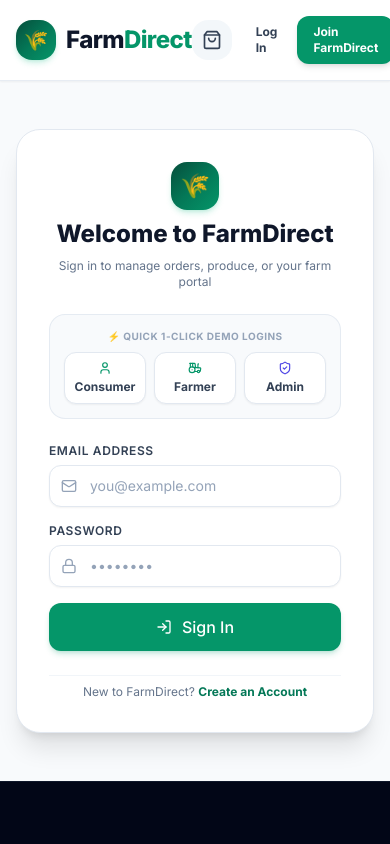
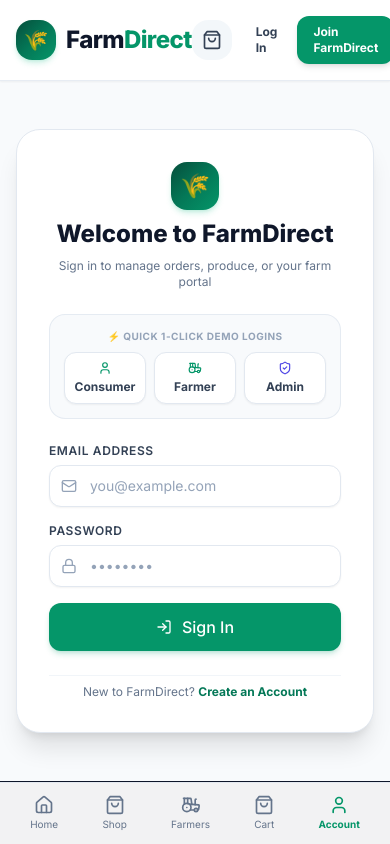
Before and after one commit to EishaanAgrawal/hui, a React (Vite) app in the folder frontend/: page /login in a window 390 px wide. Shown: the top 844 px of the page. Built offline with nearby package versions, Linux system fonts and the light colour scheme; the HTML template or start-up script is replaced by a standard one.

Commit message:
feat: add mobile phone navigation bar, responsive drawers, and touch optimizations

```diff
--- a/frontend/src/components/layout/DashboardLayout.tsx
+++ b/frontend/src/components/layout/DashboardLayout.tsx
@@ -1,4 +1,4 @@
-import React from 'react';
+import React, { useState } from 'react';
 import { Link, useLocation, useNavigate } from 'react-router-dom';
 import {
   Tractor,
@@ -13,6 +13,8 @@ import {
   ArrowLeft,
   LogOut,
   FolderTree,
+  Menu,
+  X,
 } from 'lucide-react';
 import { useAuth } from '../../context/AuthContext';
 
@@ -34,6 +36,7 @@ export const DashboardLayout: React.FC<DashboardLayoutProps> = ({
   const { user, logout } = useAuth();
   const location = useLocation();
   const navigate = useNavigate();
+  const [mobileDrawerOpen, setMobileDrawerOpen] = useState(false);
 
   const farmerNavItems = [
     { label: 'Overview', path: '/farmer/dashboard', icon: LayoutDashboard },
@@ -56,9 +59,34 @@ export const DashboardLayout: React.FC<DashboardLayoutProps> = ({
   const navItems = portalType === 'FARMER' ? farmerNavItems : adminNavItems;
   const isFarmer = portalType === 'FARMER';
 
+  const renderNavLinks = () => (
+    <nav className="px-3 space-y-1.5">
+      {navItems.map((item) => {
+        const Icon = item.icon;
+        const isActive = location.pathname === item.path;
+
+        return (
+          <Link
+            key={item.path}
+            to={item.path}
+            onClick={() => setMobileDrawerOpen(false)}
+            className={`flex items-center gap-3 px-3.5 py-2.5 rounded-xl text-xs font-bold transition duration-200 ${
+              isActive
+                ? 'bg-brand-600 text-white shadow-lg shadow-brand-600/30'
+                : 'text-slate-400 hover:text-white hover:bg-slate-800'
+            }`}
+          >
+            <Icon className="w-4 h-4" />
+            <span>{item.label}</span>
+          </Link>
+        );
+      })}
+    </nav>
+  );
+
   return (
     <div className="min-h-screen bg-slate-50 flex">
-      {/* Sidebar */}
+      {/* Desktop Sidebar */}
       <aside className="w-64 bg-slate-900 text-slate-300 flex flex-col justify-between hidden md:flex border-r border-slate-800">
         <div>
           {/* Header */}
@@ -98,28 +126,7 @@ export const DashboardLayout: React.FC<DashboardLayoutProps> = ({
             </div>
           </div>
 
-          {/* Navigation items */}
-          <nav className="px-3 space-y-1.5">
-            {navItems.map((item) => {
-              const Icon = item.icon;
-              const isActive = location.pathname === item.path;
-
-              return (
-                <Link
-                  key={item.path}
-                  to={item.path}
-                  className={`flex items-center gap-3 px-3.5 py-2.5 rounded-xl text-xs font-bold transition duration-200 ${
-                    isActive
-                      ? 'bg-brand-600 text-white shadow-lg shadow-brand-600/30'
-                      : 'text-slate-400 hover:text-white hover:bg-slate-800'
-                  }`}
-                >
-                  <Icon className="w-4 h-4" />
-                  <span>{item.label}</span>
-                </Link>
-              );
-            })}
-          </nav>
+          {renderNavLinks()}
         </div>
 
         {/* Footer Actions */}
@@ -142,29 +149,104 @@ export const DashboardLayout: React.FC<DashboardLayoutProps> = ({
         </div>
       </aside>
 
+      {/* Mobile Slide-Over Drawer */}
+      {mobileDrawerOpen && (
+        <div className="fixed inset-0 z-50 md:hidden flex">
+          <div
+            className="fixed inset-0 bg-slate-900/60 backdrop-blur-sm animate-fade-in"
+            onClick={() => setMobileDrawerOpen(false)}
+          />
+
+          <div className="relative w-72 max-w-[80vw] bg-slate-900 text-slate-300 flex flex-col justify-between p-4 shadow-2xl z-10 animate-slide-left">
+            <div>
+              <div className="flex items-center justify-between pb-4 mb-4 border-b border-slate-800">
+                <Link to="/" className="flex items-center gap-2">
+                  <span className="text-lg">🌾</span>
+                  <span className="text-lg font-black text-white">FarmDirect</span>
+                </Link>
+                <button
+                  onClick={() => setMobileDrawerOpen(false)}
+                  className="p-1.5 rounded-lg text-slate-400 hover:text-white hover:bg-slate-800"
+                >
+                  <X className="w-5 h-5" />
+                </button>
+              </div>
+
+              {/* User badge */}
+              <div className="p-3 mb-4 rounded-xl bg-slate-800 border border-slate-700 flex items-center gap-3">
+                <img
+                  src={
+                    user?.avatar ||
+                    'https://images.unsplash.com/photo-1534528741775-53994a69daeb?auto=format&fit=crop&q=80&w=150'
+                  }
+                  alt={user?.name}
+                  className="w-8 h-8 rounded-lg object-cover ring-2 ring-brand-500"
+                />
+                <div className="min-w-0 flex-1">
+                  <p className="text-xs font-bold text-white truncate">{user?.name}</p>
+                  <p className="text-[10px] text-brand-400 font-semibold">{user?.role}</p>
+                </div>
+              </div>
+
+              {renderNavLinks()}
+            </div>
+
+            <div className="pt-4 border-t border-slate-800 space-y-2">
+              <Link
+                to="/shop"
+                onClick={() => setMobileDrawerOpen(false)}
+                className="flex items-center gap-2 px-3 py-2 rounded-xl text-xs font-semibold text-slate-400 hover:text-white"
+              >
+                <ArrowLeft className="w-4 h-4" /> Marketplace
+              </Link>
+              <button
+                onClick={() => {
+                  logout();
+                  navigate('/');
+                }}
+                className="w-full flex items-center gap-2 px-3 py-2 rounded-xl text-xs font-semibold text-red-400 hover:bg-red-950/40"
+              >
+                <LogOut className="w-4 h-4" /> Sign Out
+              </button>
+            </div>
+          </div>
+        </div>
+      )}
+
       {/* Main Content Area */}
       <div className="flex-1 flex flex-col min-w-0 overflow-y-auto">
-        {/* Top Header */}
-        <header className="bg-white border-b border-slate-200 px-6 py-4 flex flex-wrap items-center justify-between gap-4 sticky top-0 z-30 shadow-sm">
-          <div>
-            {title && <h1 className="text-xl sm:text-2xl font-black text-slate-900">{title}</h1>}
-            {subtitle && <p className="text-xs text-slate-500 mt-0.5">{subtitle}</p>}
+        {/* Top Mobile & Desktop Header */}
+        <header className="bg-white border-b border-slate-200 px-4 sm:px-6 py-3.5 flex items-center justify-between gap-4 sticky top-0 z-30 shadow-sm">
+          <div className="flex items-center gap-3">
+            <button
+              onClick={() => setMobileDrawerOpen(true)}
+              className="md:hidden p-2 rounded-xl text-slate-700 hover:bg-slate-100 transition"
+              title="Open Navigation"
+            >
+              <Menu className="w-5 h-5" />
+            </button>
+
+            <div>
+              {title && <h1 className="text-lg sm:text-2xl font-black text-slate-900">{title}</h1>}
+              {subtitle && <p className="text-xs text-slate-500 hidden sm:block mt-0.5">{subtitle}</p>}
+            </div>
           </div>
 
           <div className="flex items-center gap-3">
-            {/* Quick Mobile Back Link */}
+            {actionButton && <div>{actionButton}</div>}
             <Link
               to="/shop"
-              className="md:hidden text-xs font-bold text-brand-700 bg-brand-50 px-3 py-1.5 rounded-xl"
+              className="hidden sm:inline-flex items-center gap-1.5 px-3.5 py-1.5 rounded-xl border border-slate-200 hover:border-brand-500 hover:text-brand-700 text-xs font-bold text-slate-700 transition"
             >
-              Marketplace
+              Storefront
             </Link>
-            {actionButton}
           </div>
         </header>
 
-        {/* Page Body */}
-        <main className="p-4 sm:p-8 max-w-7xl w-full mx-auto">{children}</main>
+        {/* Dashboard Main Content Body */}
+        <main className="flex-1 p-4 sm:p-6 lg:p-8 max-w-7xl w-full mx-auto pb-16 md:pb-8">
+          {children}
+        </main>
       </div>
     </div>
   );
--- /dev/null
+++ b/frontend/src/components/layout/MobileBottomNav.tsx
@@ -0,0 +1,101 @@
+import React from 'react';
+import { NavLink } from 'react-router-dom';
+import { Home, ShoppingBag, Tractor, User, LayoutDashboard } from 'lucide-react';
+import { useCart } from '../../context/CartContext';
+import { useAuth } from '../../context/AuthContext';
+
+export const MobileBottomNav: React.FC = () => {
+  const { itemCount } = useCart();
+  const { isAuthenticated, isFarmer, isAdmin } = useAuth();
+
+  const getDashboardLink = () => {
+    if (!isAuthenticated) return '/login';
+    if (isAdmin) return '/admin/dashboard';
+    if (isFarmer) return '/farmer/dashboard';
+    return '/profile';
+  };
+
+  return (
+    <div className="md:hidden fixed bottom-0 left-0 right-0 z-50 bg-white/95 backdrop-blur-md border-t border-slate-200/80 px-2 py-2 shadow-lg safe-bottom">
+      <nav className="flex items-center justify-around">
+        {/* Home */}
+        <NavLink
+          to="/"
+          className={({ isActive }) =>
+            `flex flex-col items-center py-1 px-2 rounded-xl transition ${
+              isActive ? 'text-brand-600 font-bold' : 'text-slate-500 hover:text-slate-800'
+            }`
+          }
+        >
+          <Home className="w-5 h-5" />
+          <span className="text-[10px] mt-0.5">Home</span>
+        </NavLink>
+
+        {/* Shop */}
+        <NavLink
+          to="/shop"
+          className={({ isActive }) =>
+            `flex flex-col items-center py-1 px-2 rounded-xl transition ${
+              isActive ? 'text-brand-600 font-bold' : 'text-slate-500 hover:text-slate-800'
+            }`
+          }
+        >
+          <ShoppingBag className="w-5 h-5" />
+          <span className="text-[10px] mt-0.5">Shop</span>
+        </NavLink>
+
+        {/* Farmers */}
+        <NavLink
+          to="/farmers"
+          className={({ isActive }) =>
+            `flex flex-col items-center py-1 px-2 rounded-xl transition ${
+              isActive ? 'text-brand-600 font-bold' : 'text-slate-500 hover:text-slate-800'
+            }`
+          }
+        >
+          <Tractor className="w-5 h-5" />
+          <span className="text-[10px] mt-0.5">Farmers</span>
+        </NavLink>
+
+        {/* Cart with Live Badge */}
+        <NavLink
+          to="/cart"
+          className={({ isActive }) =>
+            `flex flex-col items-center py-1 px-2 rounded-xl relative transition ${
+              isActive ? 'text-brand-600 font-bold' : 'text-slate-500 hover:text-slate-800'
+            }`
+          }
+        >
+          <div className="relative">
+            <ShoppingBag className="w-5 h-5" />
+            {itemCount > 0 && (
+              <span className="absolute -top-1.5 -right-2 bg-brand-600 text-white font-black text-[9px] w-4 h-4 rounded-full flex items-center justify-center ring-2 ring-white animate-pulse">
+                {itemCount}
+              </span>
+            )}
+          </div>
+          <span className="text-[10px] mt-0.5">Cart</span>
+        </NavLink>
+
+        {/* Account / Dashboard */}
+        <NavLink
+          to={getDashboardLink()}
+          className={({ isActive }) =>
+            `flex flex-col items-center py-1 px-2 rounded-xl transition ${
+              isActive ? 'text-brand-600 font-bold' : 'text-slate-500 hover:text-slate-800'
+            }`
+          }
+        >
+          {isFarmer || isAdmin ? (
+            <LayoutDashboard className="w-5 h-5" />
+          ) : (
+            <User className="w-5 h-5" />
+          )}
+          <span className="text-[10px] mt-0.5">
+            {isAdmin ? 'Admin' : isFarmer ? 'Portal' : 'Account'}
+          </span>
+        </NavLink>
+      </nav>
+    </div>
+  );
+};
--- a/frontend/src/index.css
+++ b/frontend/src/index.css
@@ -3,20 +3,23 @@
 @tailwind utilities;
 
 @layer base {
+  html {
+    -webkit-tap-highlight-color: transparent;
+  }
   body {
-    @apply bg-[#f8fafc] text-slate-900 font-sans;
+    @apply bg-[#f8fafc] text-slate-900 font-sans antialiased overflow-x-hidden;
   }
 }
 
 .glass-card {
-  background: rgba(255, 255, 255, 0.85);
+  background: rgba(255, 255, 255, 0.88);
   backdrop-filter: blur(12px);
   -webkit-backdrop-filter: blur(12px);
   border: 1px solid rgba(226, 232, 240, 0.8);
 }
 
 .glass-nav {
-  background: rgba(255, 255, 255, 0.92);
+  background: rgba(255, 255, 255, 0.95);
   backdrop-filter: blur(16px);
   -webkit-backdrop-filter: blur(16px);
   border-bottom: 1px solid rgba(226, 232, 240, 0.8);
@@ -30,10 +33,20 @@
   background: linear-gradient(135deg, #1c1917 0%, #292524 50%, #44403c 100%);
 }
 
+/* Safe Area Inset Support for Modern Phones */
+.safe-bottom {
+  padding-bottom: max(0.5rem, env(safe-area-inset-bottom));
+}
+
+/* Smooth Touch Scrolling */
+.touch-scroll {
+  -webkit-overflow-scrolling: touch;
+}
+
 /* Custom Scrollbars */
 ::-webkit-scrollbar {
-  width: 8px;
-  height: 8px;
+  width: 6px;
+  height: 6px;
 }
 ::-webkit-scrollbar-track {
   background: #f1f5f9;
@@ -45,3 +58,16 @@
 ::-webkit-scrollbar-thumb:hover {
   background: #94a3b8;
 }
+
+@keyframes slideLeft {
+  from {
+    transform: translateX(-100%);
+  }
+  to {
+    transform: translateX(0);
+  }
+}
+
+.animate-slide-left {
+  animation: slideLeft 0.25s cubic-bezier(0.16, 1, 0.3, 1) forwards;
+}
--- a/frontend/src/router/AppRouter.tsx
+++ b/frontend/src/router/AppRouter.tsx
@@ -39,6 +39,7 @@ import { AdminFarmers } from '../pages/admin/AdminFarmers';
 import { AdminUsers } from '../pages/admin/AdminUsers';
 import { AdminOrders } from '../pages/admin/AdminOrders';
 import { AdminCategories } from '../pages/admin/AdminCategories';
+import { MobileBottomNav } from '../components/layout/MobileBottomNav';
 
 // Protected Route Component
 const ProtectedRoute: React.FC<{
@@ -62,13 +63,15 @@ const ProtectedRoute: React.FC<{
 // Main Layout Wrapper for Public & Consumer Pages
 const Layout: React.FC<{ children: React.ReactNode }> = ({ children }) => {
   return (
-    <div className="min-h-screen flex flex-col justify-between">
+    <div className="min-h-screen flex flex-col justify-between pb-16 md:pb-0">
       <Navbar />
       <main className="flex-1">{children}</main>
       <Footer />
+      <MobileBottomNav />
     </div>
   );
 };
+
 
 export const AppRouter: React.FC = () => {
   return (
```
Also changed, not shown: 1 other file (tests, documents, lock files or other folders).
